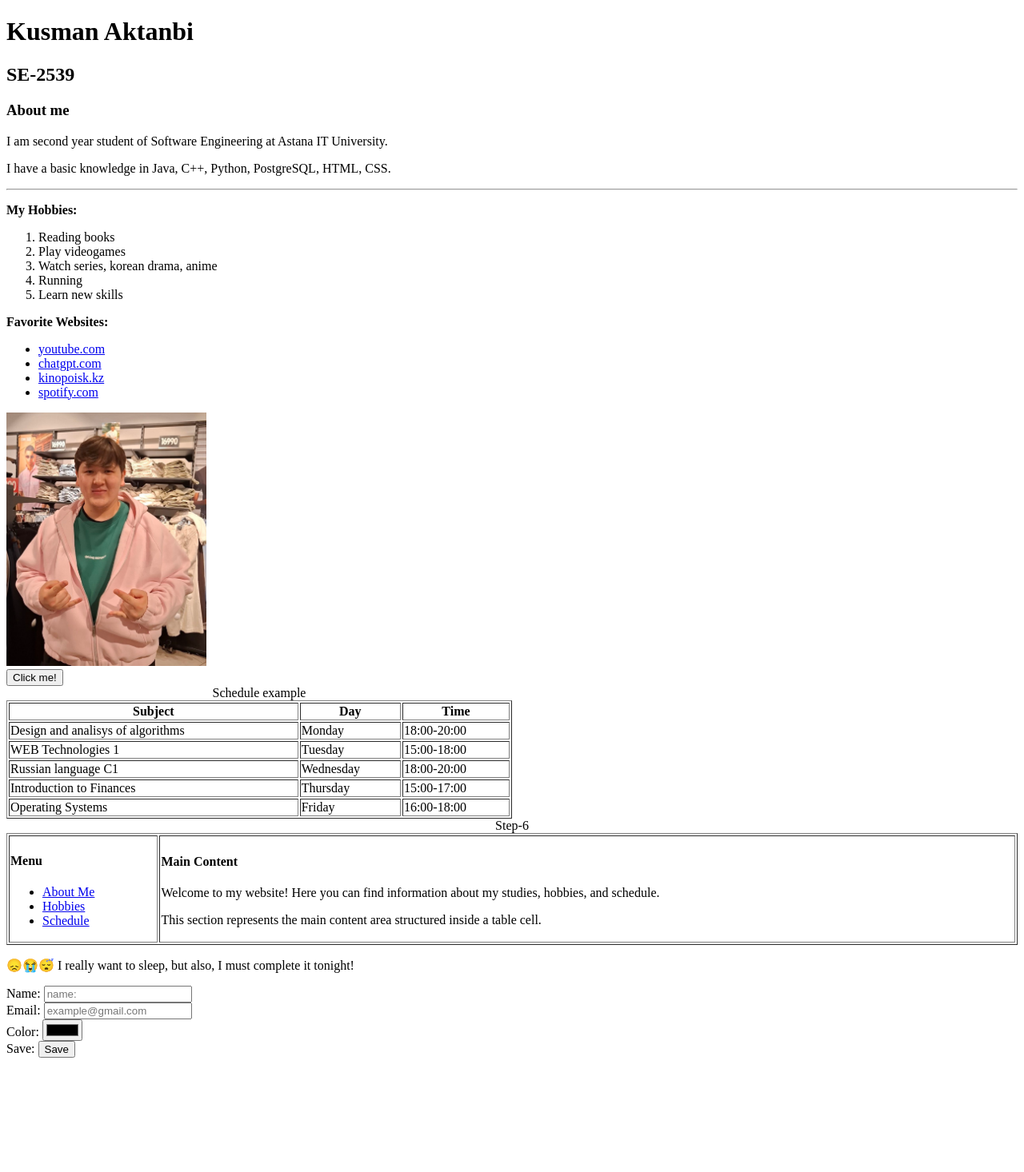
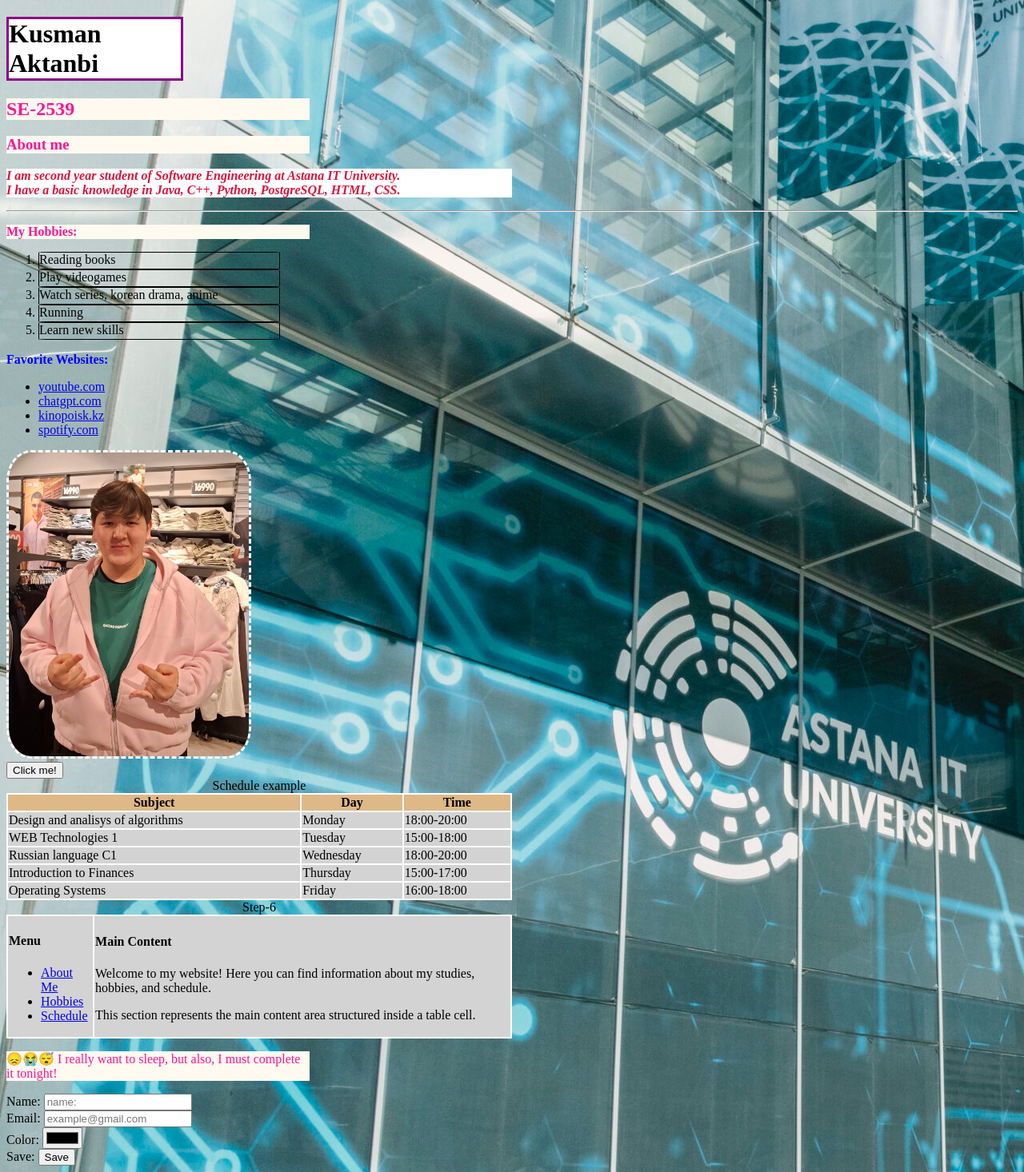
Before and after one commit to Aqtanbi/Web-Technologies-1-Frontend-.-Assignment-1., a plain HTML site: page src/index.html in a window 1280 px wide. Shown: the whole page at 80% size. Before the commit the page ends 1331 px from the top, so only its background shows below. Drawn offline with Linux system fonts and the light colour scheme; files whose address does not match are found by name.

Commit message:
Part 3. Introduction to CSS

```diff
--- a/index.html
+++ b/src/index.html
@@ -4,34 +4,35 @@
     <meta charset="UTF-8">
     <meta name="viewport" content="width=device-width, initial-scale=1.0">
     <title>My First Webpage</title>
+    <link rel="stylesheet" href="style.css">
 </head>
-<body>
-    <h1>Kusman Aktanbi</h1>
-    <h2>SE-2539</h2>
-    <h3>About me</h3>
-    <p>I am second year student of Software Engineering at Astana IT University.</p>
-    <p>I have a basic knowledge in Java, C++, Python, PostgreSQL, HTML, CSS.</p>
+<body background="aitu.jpg">
+    <h1 id="main-heading">Kusman Aktanbi</h1>
+    <h2 class="highlight">SE-2539</h2>
+    <h3 class="highlight">About me</h3>
+    <p id="info">I am second year student of Software Engineering at Astana IT University. <br>
+        I have a basic knowledge in Java, C++, Python, PostgreSQL, HTML, CSS.</p>
     <hr>
-    <p><b>My Hobbies:</b></p>
+    <p class="highlight"><b>My Hobbies:</b></p>
     <ol>
-        <li>Reading books</li>
-        <li>Play videogames</li>
-        <li>Watch series, korean drama, anime</li>
-        <li>Running</li>
-        <li>Learn new skills</li>
+        <li class="list">Reading books</li>
+        <li class="list">Play videogames</li>
+        <li class="list">Watch series, korean drama, anime</li>
+        <li class="list">Running</li>
+        <li class="list">Learn new skills</li>
     </ol>
-    <p><b>Favorite Websites:</b></p>
+    <p style="color: blue;"><b>Favorite Websites:</b></p>
     <ul>
         <li><a href="https://www.youtube.com/">youtube.com</a></li>
         <li><a href="https://chatgpt.com/">chatgpt.com</a></li>
         <li><a href="https://www.kinopoisk.ru/">kinopoisk.kz</a></li>
         <li><a href="https://open.spotify.com/">spotify.com</a></li>
     </ul>
-    <img src="C:\Users\Aqsh\Desktop\FE\my_photo.jpg" alt="It's me :>" width="250">
+    <img src="../images/my_photo.jpg" alt="It's me :>">
     <br>
     <button>Click me!</button>
     <br>
-    <table border="1" width="50%">
+    <table>
         <caption>Schedule example</caption>
         <tr>
             <th>Subject</th>
@@ -64,7 +65,7 @@
             <td>16:00-18:00</td>
         </tr>
     </table>
-    <table border="1" width="100%">
+    <table>
         <caption>Step-6</caption>
         <tr>
             <td>
@@ -82,7 +83,7 @@
             </td>
         </tr>
     </table>
-    <p>😞😭😴 I really want to sleep, but also, I must complete it tonight!</p>
+    <p class="highlight">😞😭😴 I really want to sleep, but also, I must complete it tonight!</p>
     <form action="" method="post">
         Name:
         <input type="text" name="name" id="" placeholder="name:"> <br>
--- /dev/null
+++ b/src/style.css
@@ -0,0 +1,48 @@
+body{
+        color: black;
+        font-family:'Times New Roman', Times, serif;
+}
+table{
+    border: 1;
+    border-color: black;
+    background-color: white;
+    width: 50%;
+}
+tr{
+    background-color: lightgray;
+}
+th{
+    background-color: burlywood;
+}
+.list {
+    width: 300px;
+    height: 20px;
+    border: 1px solid black;
+    border-radius: 5%;
+}
+#info {
+    font-weight: bold;
+    font-style: italic;
+    color: crimson;
+    background-color: white;
+    width: 50%;
+}
+img{
+    width: 300px;
+    border: 2;
+    border-style: dashed;
+    border-color: white;
+    border-radius: 10%;
+}
+#main-heading{
+    background-color: white;
+    width: 17%;
+    border: 1;
+    border-style: solid;
+    border-color: darkmagenta;
+}
+.highlight{
+    width: 30%;
+    background-color: floralwhite;
+    color: deeppink;
+}
```
Also changed, not shown: images/image-1.png (renamed from image-1.png), images/image-2.png (renamed from image-2.png), images/image.png (renamed from image.png), images/my_photo.jpg (renamed from my_photo.jpg), src/aitu.jpg (added), style.css (deleted), 4 other files.
